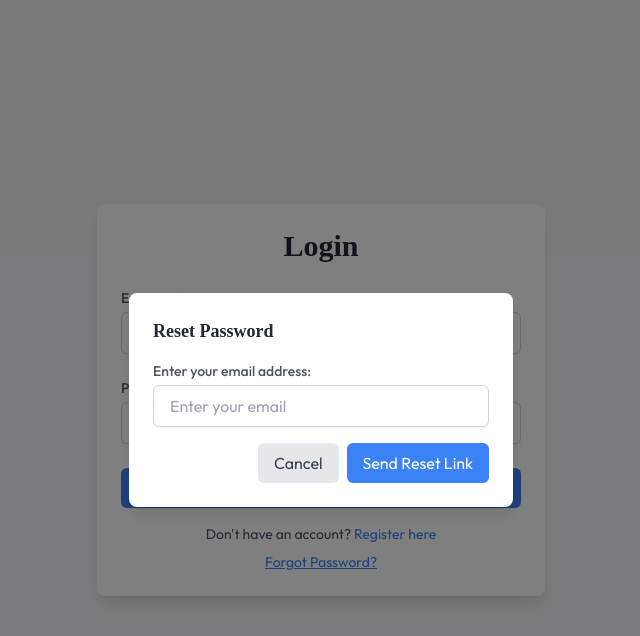
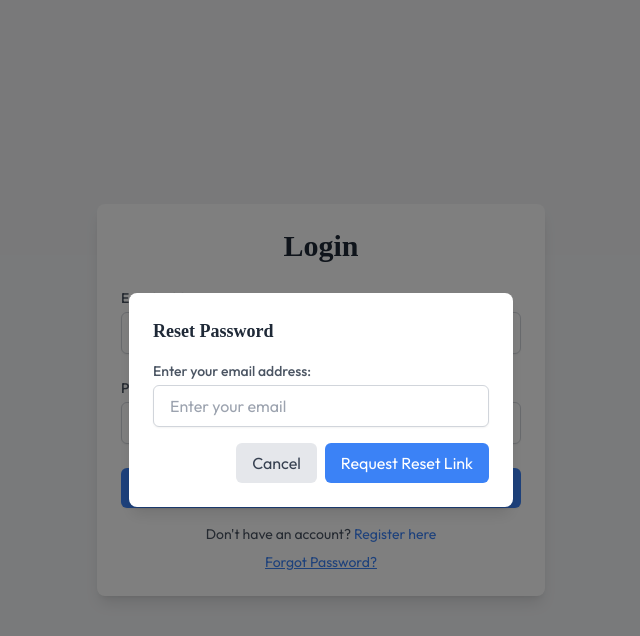
Before and after one commit to Niyonkuru2/transactionTracking, a React (Vite) app in the folder client/: page /login in a window 1280 px wide. Both pictures are taken after a click on the button "Forgot Password?". Shown: the top 636 px of the page, without its empty margins (319-959 px from the left). Built offline with nearby package versions, Linux system fonts and the light colour scheme; a web font is replaced by a local one.

Commit message:
change to correct some error

```diff
--- a/client/src/pages/Login.jsx
+++ b/client/src/pages/Login.jsx
@@ -40,7 +40,7 @@ const Login = () => {
     try {
       const response = await axios.post(`${import.meta.env.VITE_BACKEND_URL}/api/user/request-reset-password`, { email: resetEmail });
       if (response.data.success) {
-        toast.success(response.message);
+        toast.success("Rest Link Sent To your Email");
         setIsModalOpen(false);
         setFormData({email: "" });
       } else {
@@ -157,7 +157,7 @@ const Login = () => {
                 onClick={handlePasswordReset}
                 className="py-2 px-4 bg-blue-500 text-white rounded-md hover:bg-blue-600"
               >
-                Send Reset Link
+                Request Reset Link
               </button>
             </div>
           </div>
```
Also changed, not shown: 1 other file (tests, documents, lock files or other folders).
